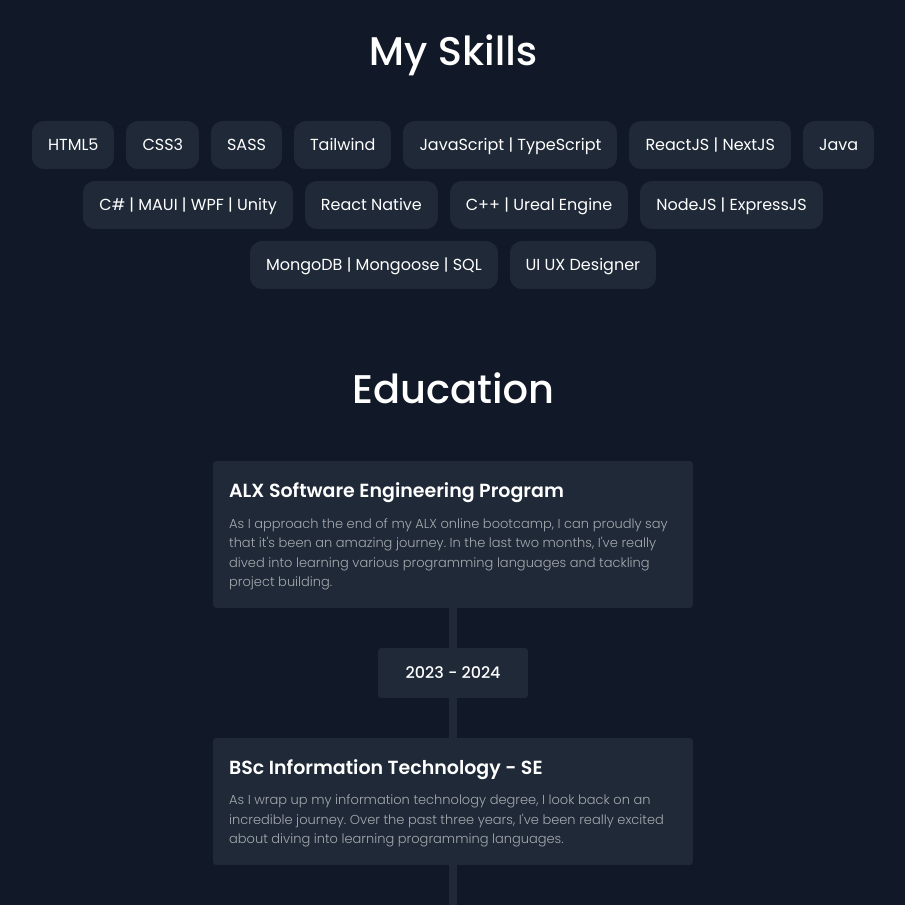
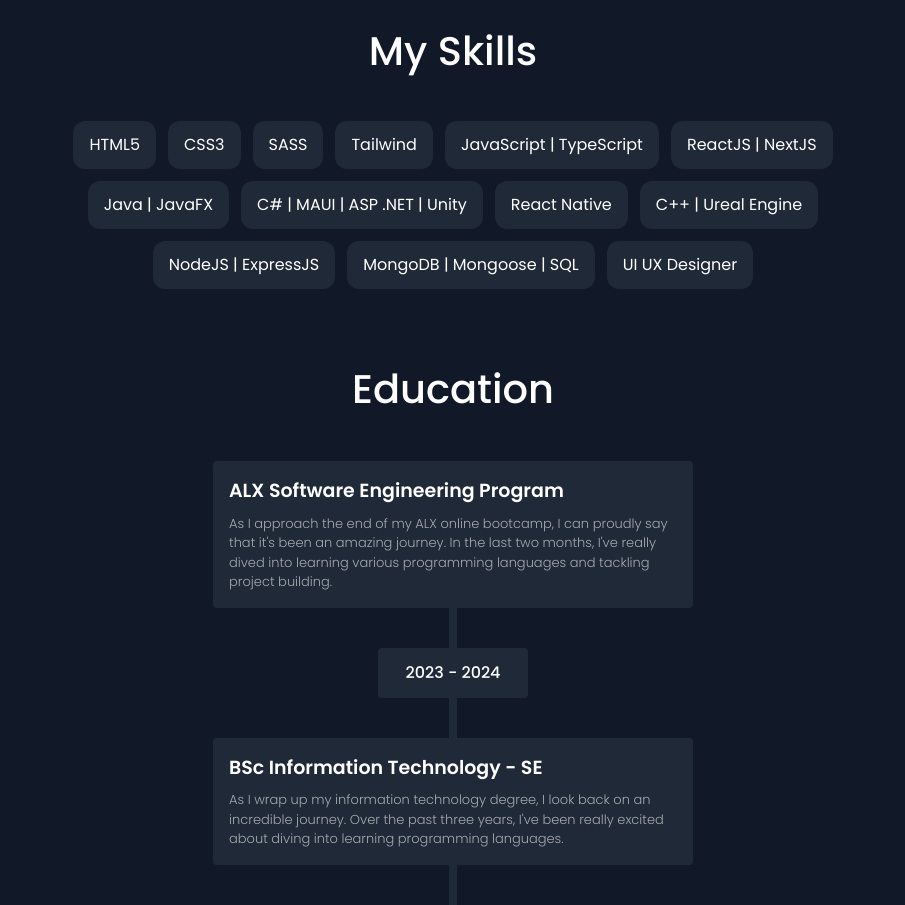
Before and after one commit to Maphari/maphari-folio, a Next.js app: page / in a window 1280 px wide. Shown: the part 2460-3365 px from the top of the page, without its empty margins (187-1092 px from the left). Built offline with nearby package versions, Linux system fonts and the light colour scheme.

Commit message:
Update Skills.tsx

```diff
--- a/app/skills-section/Skills.tsx
+++ b/app/skills-section/Skills.tsx
@@ -84,7 +84,7 @@ export const Skills: React.FC = () => {
           whileInView={{ opacity: 1, x: 0 }}
           transition={transtition}
         >
-          Java
+          Java | JavaFX
         </motion.div>
         <motion.div
           className="bg-[#1F2937] py-3 px-4 rounded-xl"
@@ -92,7 +92,7 @@ export const Skills: React.FC = () => {
           whileInView={{ opacity: 1, x: 0 }}
           transition={transtition}
         >
-          C# | MAUI | WPF | Unity
+          C# | MAUI | ASP .NET | Unity
         </motion.div>
         <motion.div
           className="bg-[#1F2937] py-3 px-4 rounded-xl"
```
